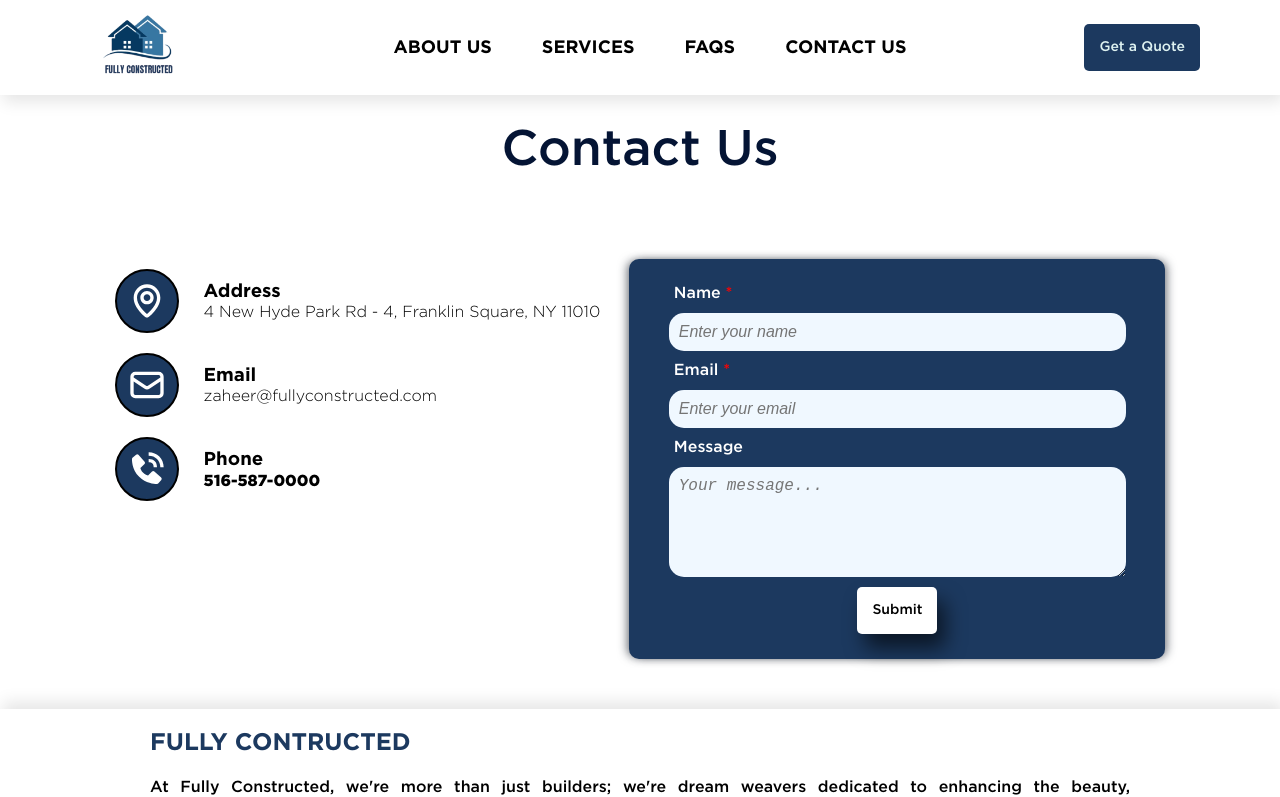
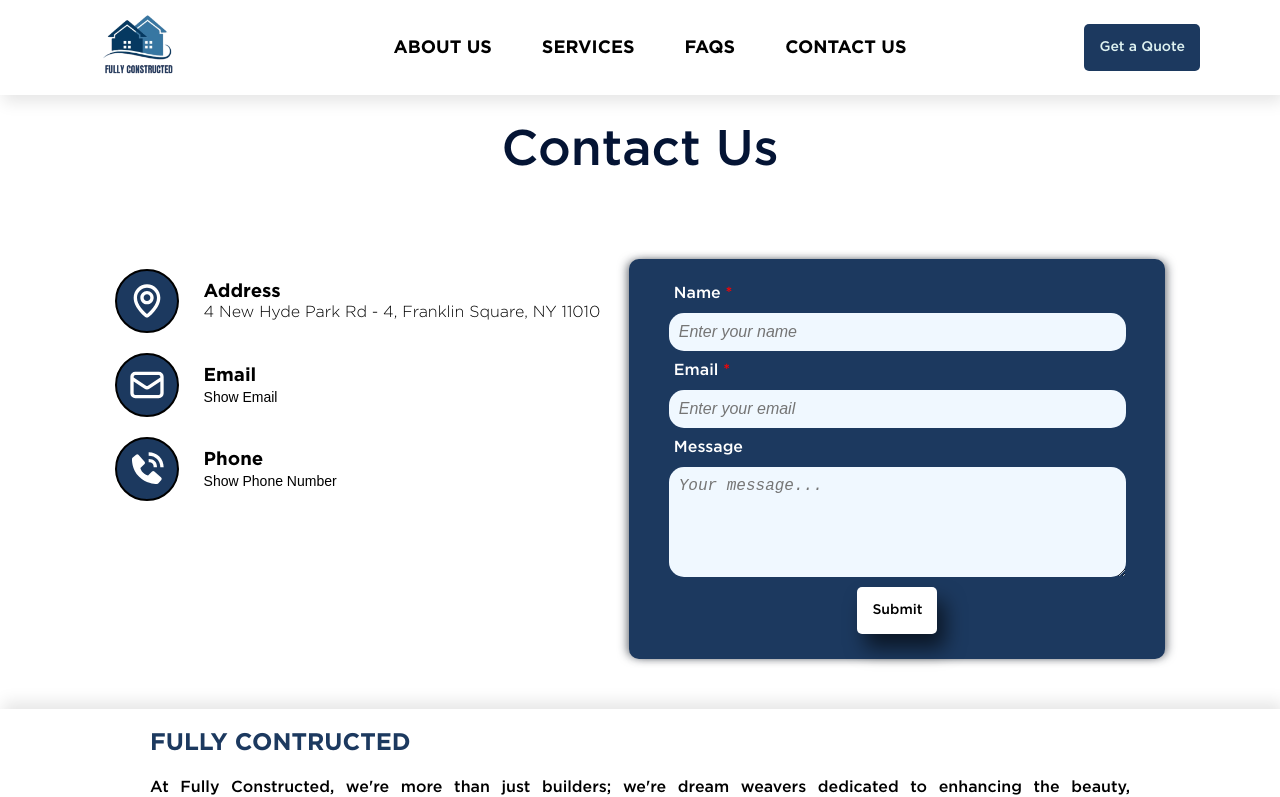
Before and after one commit to Wahaj-Ali/construction-web, a React (Create React App) app: page /contact_us in a window 1280 px wide. Shown: the top 797 px of the page. Built offline with nearby package versions, Linux system fonts and the light colour scheme.

Commit message:
Update ContactUs.jsx

```diff
--- a/src/Pages/ContactUs/ContactUs.jsx
+++ b/src/Pages/ContactUs/ContactUs.jsx
@@ -1,12 +1,38 @@
-import React, { useEffect } from 'react';
+import React, { useEffect, useState } from 'react';
 import { BiMap, BiSolidPhoneCall } from 'react-icons/bi';
 import { HiOutlineMail } from 'react-icons/hi';
 import { useForm } from '@formspree/react';
 import './ContactUs.css';
+import ReCAPTCHA from 'react-google-recaptcha';
 
 const ContactUs = () => {
 
     const [state, handleSubmit] = useForm('mzblonpk');
+    const [isPhoneVerified, setIsPhoneVerified] = useState(false);
+    const [isEmailVerified, setIsEmailVerified] = useState(false);
+    const [showRecaptchaModal, setShowRecaptchaModal] = useState(false);
+    const [recaptchaType, setRecaptchaType] = useState('');
+
+    const handleShowPhoneNumberClick = () => {
+        setRecaptchaType('phone');
+        setShowRecaptchaModal(true);
+    };
+
+    const handleShowEmailClick = () => {
+        setRecaptchaType('email');
+        setShowRecaptchaModal(true);
+    };
+
+    const handleRecaptchaChange = (value) => {
+        if (value) {
+            if (recaptchaType === 'phone') {
+                setIsPhoneVerified(true);
+            } else if (recaptchaType === 'email') {
+                setIsEmailVerified(true);
+            }
+            setShowRecaptchaModal(false); // Close modal after verification
+        }
+    };
 
     useEffect(() => {
         if (state.succeeded) {
@@ -15,8 +41,8 @@ const ContactUs = () => {
     }, [state.succeeded]);
 
     useEffect(() => {
-		document.title = 'Contact Us - Fully Constructed';
-	}, []);
+        document.title = 'Contact Us - Fully Constructed';
+    }, []);
 
     return (
         <>
@@ -43,7 +69,17 @@ const ContactUs = () => {
                         </div>
                         <div className="ciText">
                             <h3>Email</h3>
-                            <p><a className='fsiLink' href="mailto:zaheer@fullyconstructed.com">zaheer@fullyconstructed.com</a></p>
+                            {/* <p><a className='fsiLink' href="mailto:zaheer@fullyconstructed.com">zaheer@fullyconstructed.com</a></p> */}
+                            {isEmailVerified ? (
+                                <p><a className='fsiLink' href="mailto:zaheer@fullyconstructed.com">zaheer@fullyconstructed.com</a></p>
+                            ) : (
+                                <button
+                                    onClick={handleShowEmailClick}
+                                    style={{ background: 'none', border: 'none', color: '#007bff', cursor: 'pointer', padding: '0', fontSize: '14px', color: 'black' }}
+                                >
+                                    Show Email
+                                </button>
+                            )}
                         </div>
                     </div>
 
@@ -53,7 +89,19 @@ const ContactUs = () => {
                         </div>
                         <div className="ciText">
                             <h3>Phone</h3>
-                            <a className='fsiLink' href="tel:516-587-0000">516-587-0000</a>
+                            {/* <a className='fsiLink' href="tel:516-587-0000">516-587-0000</a> */}
+                            {isPhoneVerified ? (
+                                <p style={{ fontSize: '14px', margin: '0' }}>
+                                    <a href="tel:516-587-0000" style={{ color: '#007bff', textDecoration: 'none' }}>516-587-0000</a>
+                                </p>
+                            ) : (
+                                <button
+                                    onClick={handleShowPhoneNumberClick}
+                                    style={{ background: 'none', border: 'none', color: '#007bff', cursor: 'pointer', padding: '0', fontSize: '14px', color: 'black' }}
+                                >
+                                    Show Phone Number
+                                </button>
+                            )}
                         </div>
                     </div>
                 </div>
@@ -69,7 +117,22 @@ const ContactUs = () => {
                 </form>
             </div>
 
-
+            {showRecaptchaModal && (
+                <div style={{ position: 'fixed', top: 0, left: 0, width: '100%', height: '100%', backgroundColor: 'rgba(0, 0, 0, 0.5)', backdropFilter: 'blur(5px)', display: 'flex', justifyContent: 'center', alignItems: 'center', zIndex: 1000 }}>
+                    <div style={{ backgroundColor: '#fff', padding: '20px', borderRadius: '8px', boxShadow: '0 4px 6px rgba(0, 0, 0, 0.1)', textAlign: 'center' }}>
+                        <ReCAPTCHA
+                            sitekey="YOUR_RECAPTCHA_SITE_KEY"
+                            onChange={handleRecaptchaChange}
+                        />
+                        <button
+                            onClick={() => setShowRecaptchaModal(false)}
+                            style={{ marginTop: '10px', padding: '8px 16px', backgroundColor: '#333', color: '#fff', border: 'none', borderRadius: '4px', cursor: 'pointer' }}
+                        >
+                            Close
+                        </button>
+                    </div>
+                </div>
+            )}
         </>
 
     )
```
